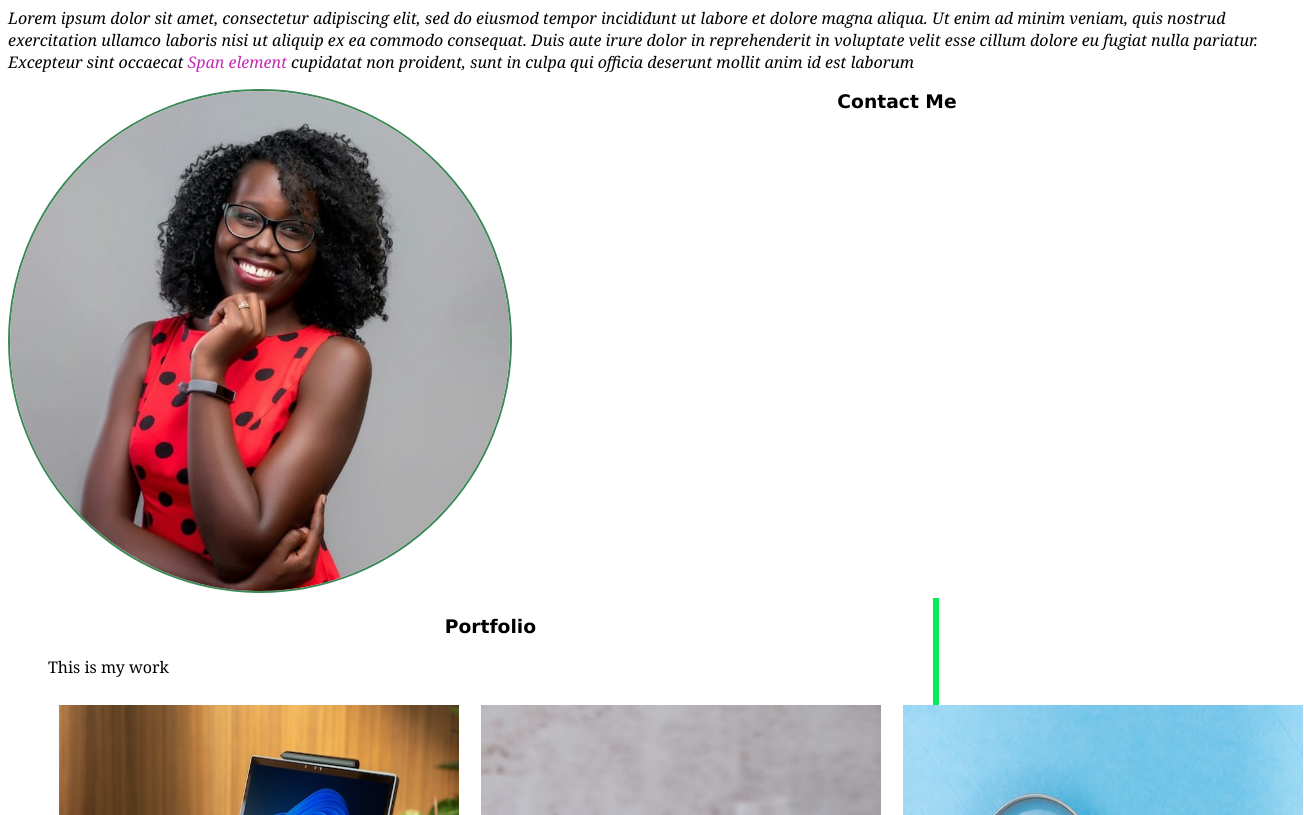
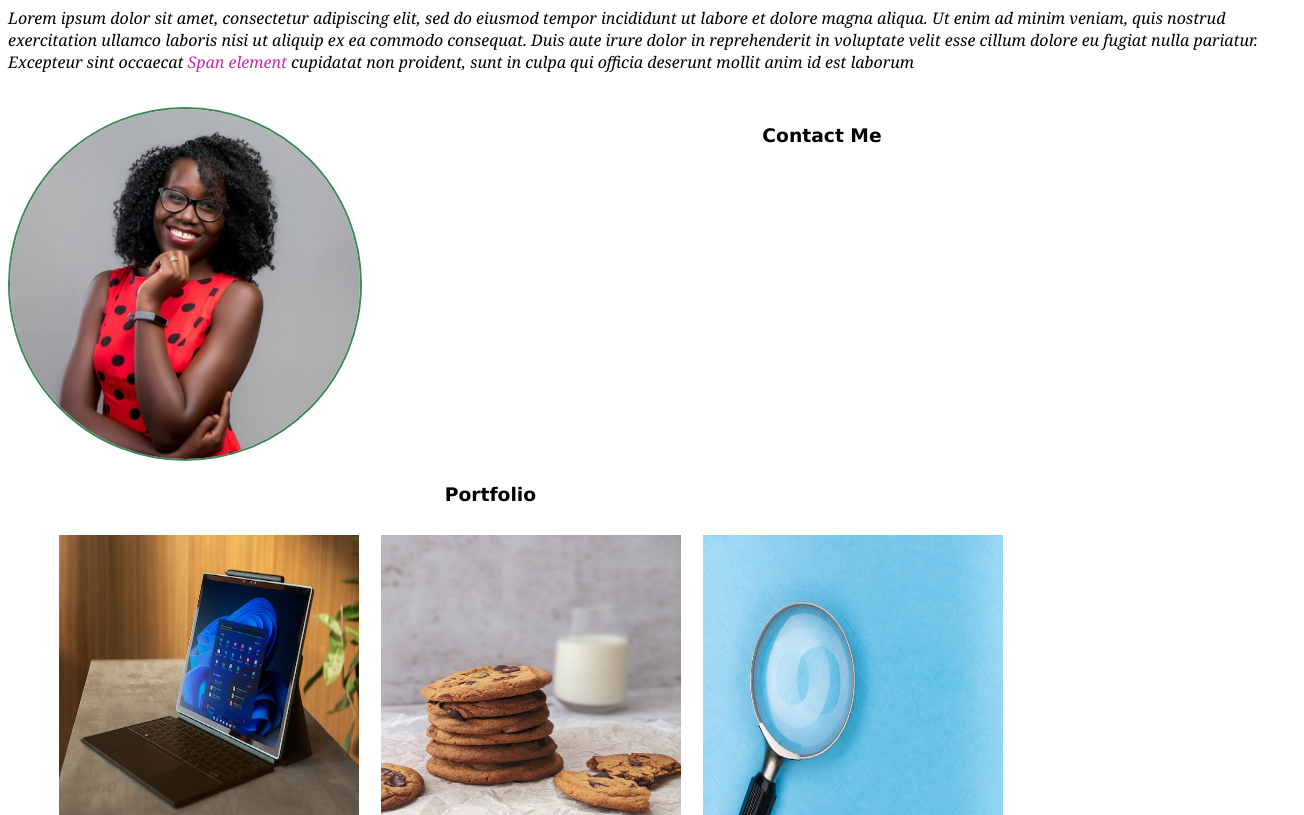
Before and after one commit to sharonoloo/portfolio-landing-page, a plain HTML site: page index.html in a window 1280 px wide. Shown: the part 190-1005 px from the top of the page, 1304 px wide, since content can reach past the window. Drawn offline with Linux system fonts and the light colour scheme.

Commit message:
add layout adjustments

```diff
--- a/css/main.css
+++ b/css/main.css
@@ -3,6 +3,9 @@
     text-align: center;
     font-family: 'Lucida Sans', 'Lucida Sans Regular', 'Lucida Grande', 'Lucida Sans Unicode', Geneva, Verdana, sans-serif;
 }
+.contact {
+    display: block;
+  }
 h3 {
     color:4F8229;
     text-align: center;
@@ -57,7 +60,6 @@
     width: 70%;
     padding-bottom: 10px;
     border-bottom: 6px solid rgb(6, 238, 87);
-    border-right: 6px solid rgb(6, 238, 87);
     margin-left: 40px;
 
 }
@@ -93,7 +95,7 @@
     background-color: #111;
   }
 .item {
-    width:400px;
+    width:300px;
     text-align:center;
     display:block;
     background-color: transparent;
--- a/index.html
+++ b/index.html
@@ -23,26 +23,27 @@
         Excepteur sint occaecat <span class="important">Span element</span> cupidatat non proident, sunt in culpa qui officia deserunt mollit anim
         id est laborum
     </p>
-    <div class="image"><img src="images/me.jpeg" alt="Profile Picture Not Found!"></div>
+    <br>
+    <div class="image"><img src="images/me.jpeg" alt="Profile Picture Not Found!" width="350"></div>
     <div class="columns">
         <h3>Portfolio</h3>
-        <p>This is my work</p>
         <div class="image2">
             <div class="item">
-                <a href="https://github.com/sharonoloo/my-first-webpage"><img border="0" alt="Project One" src="images/laptop1.jpeg" width="400" height="400"></a>
+                <a href="https://github.com/sharonoloo/my-first-webpage"><img border="0" alt="Project One" src="images/laptop1.jpeg" width="300" height="300"></a>
                 <p>First Webpage created following moringa school tutuorials</p>
             </div>
             <div class="item">
-                <a href="https://github.com/sharonoloo/cookie-recipe.git"><img border="0" alt="Project Two" src="images/cookie2.jpeg" width="400" height="400"></a>
+                <a href="https://github.com/sharonoloo/cookie-recipe.git"><img border="0" alt="Project Two" src="images/cookie2.jpeg" width="300" height="300"></a>
                 <p>Cookie Recipe created following moringa school tutuorials</p>
             </div>
             <div class="item">
-                <a href="https://google.com"><img border="0" alt="Project Three" src="images/search3.jpeg" width="400" height="400"></a>
+                <a href="https://google.com"><img border="0" alt="Project Three" src="images/search3.jpeg" width="300" height="300"></a>
                 <p>Link to google search engine</p>
             </div>
         </div>
     </div>
-    <h3 id="contact">Contact Me</h3>
+
+    <h3 class="contact">Contact Me</h3>
             <div class="details">
                 <p>Name: Sharon Oloo</p>
                 <p>Email:  <a href="mailto: Sharon.oloo@student.moringaschool.com">Sharon.oloo@student.moringaschool.com</a></p>
```
